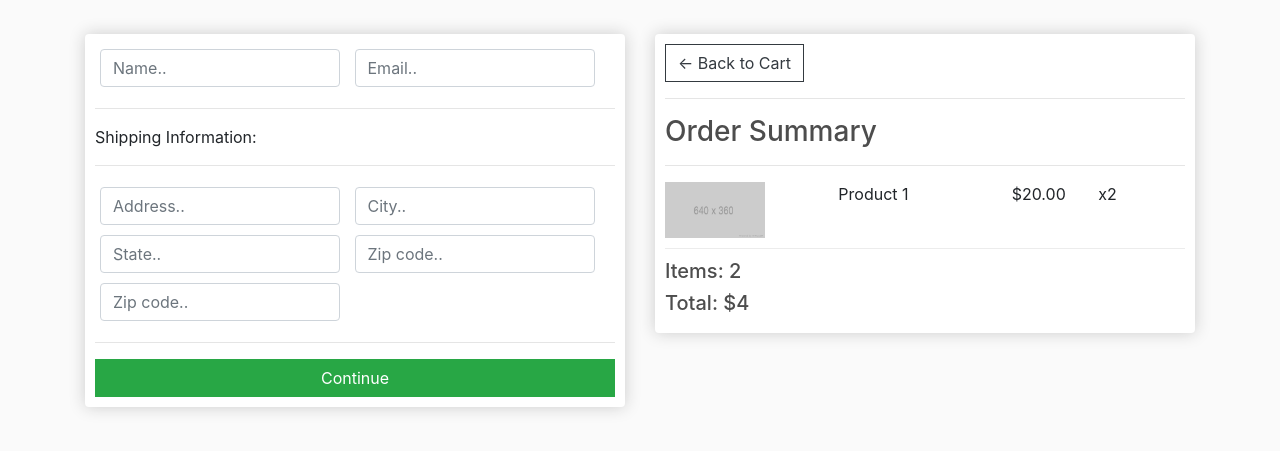
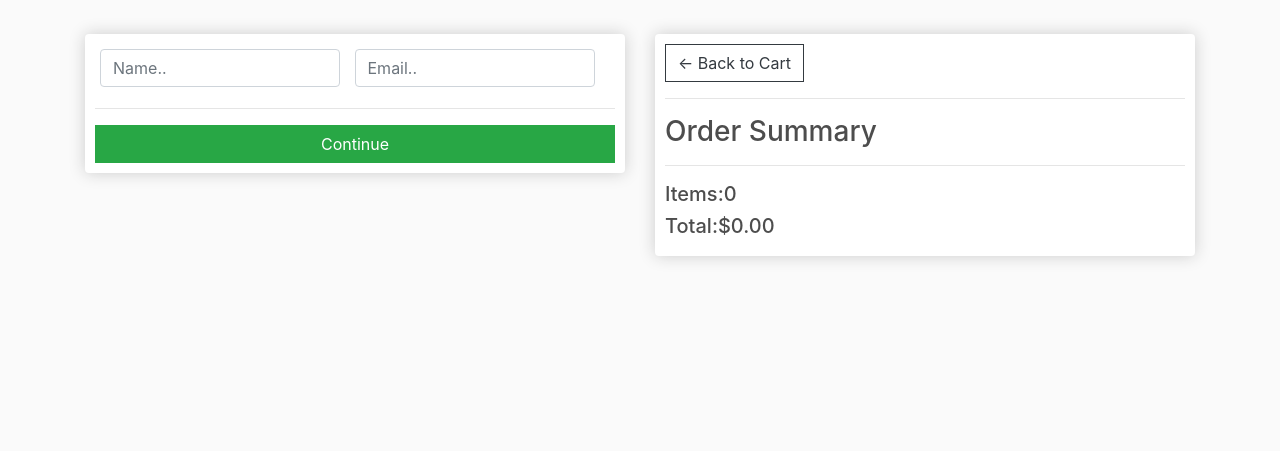
Before and after one commit to Tanmoy-Sarkar/Django-Ecommerce-Website, a Django app: page /checkout/ in a window 1280 px wide. Shown: the part 57-508 px from the top of the page. Run offline with Django 3.2, Linux system fonts and the light colour scheme; some libraries are stand-ins or nearby versions.

Commit message:
changed checkout page

```diff
--- a/store/templates/store/checkout.html
+++ b/store/templates/store/checkout.html
@@ -53,15 +53,24 @@
                     <hr>
                     <h3>Order Summary</h3>
                     <hr>
+                    {% for item in items %}
                     <div class="cart-row">
-                         <div style="flex:2"><img class="row-image" src="{% static 'images/placeholder.png' %}"></div>
-                         <div style="flex:2"><p>Product 1</p></div>
-                         <div style="flex:1"><p>$20.00</p></div>
-                         <div style="flex:1"><p>x2</p></div>
+                         <div style="flex:2"><img class="row-image" src="{{ item.product.imageURL }}"></div>
+                         <div style="flex:2"><p>{{ item.product.name }}</p></div>
+                         <div style="flex:1"><p>${{ item.product.price }}</p></div>
+                         <div style="flex:1"><p>{{ item.quantity }}</p></div>
                     </div>
-                    <h5>Items:   2</h5>
-                    <h5>Total:   $4</h5>
+                    {% endfor %}
+                    <h5>Items:{{ order.get_cart_items }}</h5>
+                    <h5>Total:${{ order.get_cart_total|floatformat:2 }}</h5>
                </div>
           </div>
      </div>
+
+     <script type="text/javascript">
+          var shipping = "{{ order.shipping }}"
+          if (shipping == "False") {
+               document.getElementById('shipping-info').innerHTML = ' '
+          }
+     </script>
 {% endblock content %}
```
